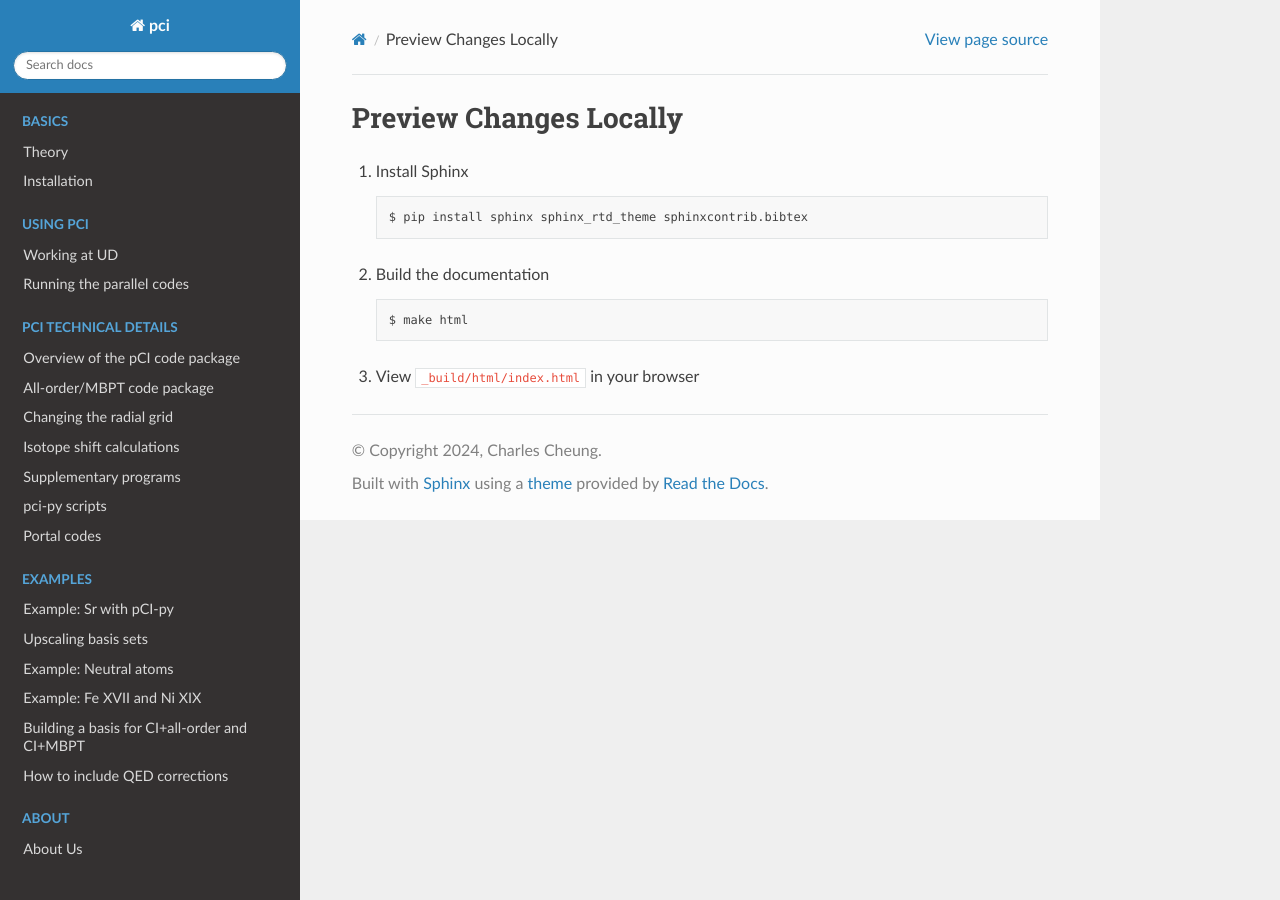
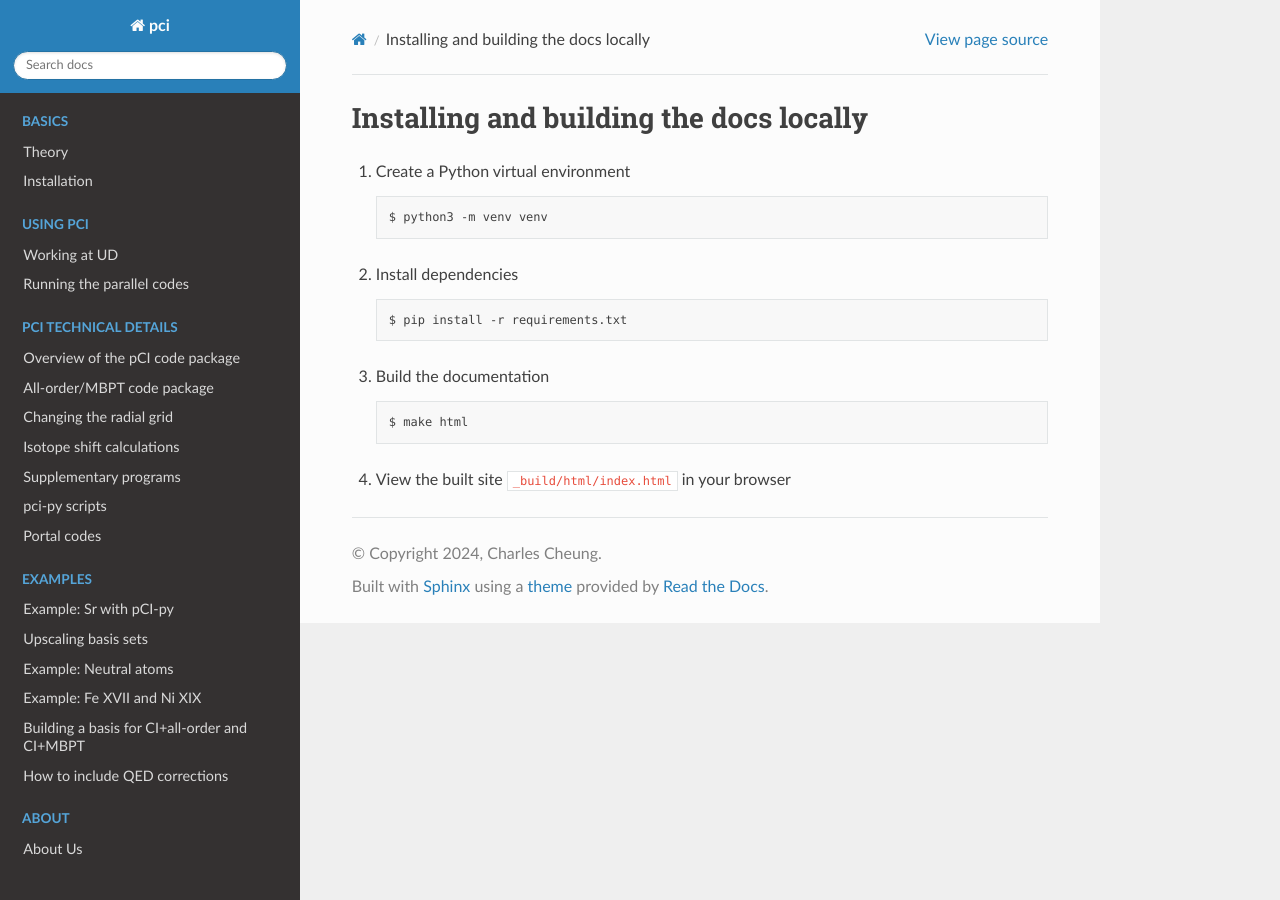
Before and after one commit to ud-pci/pCI, a Sphinx documentation site: the page built from docs/README.md, in a window 1280 px wide. Built offline with Sphinx 7.4.7 and the Read the Docs theme 2.0.0, drawn with Linux system fonts in a browser that asks for light colours.

Commit message:
update installation and build instructions

````diff
--- a/docs/README.md
+++ b/docs/README.md
@@ -1,16 +1,22 @@
-Preview Changes Locally
------------------------
+Installing and building the docs locally
+----------------------------------------
 
-1. Install Sphinx
+1. Create a Python virtual environment
 
    ```bash
-   $ pip install sphinx sphinx_rtd_theme sphinxcontrib.bibtex
+   $ python3 -m venv venv
    ```
 
-2. Build the documentation
+2. Install dependencies
+
+   ```bash
+   $ pip install -r requirements.txt
+   ```
+
+3. Build the documentation
 
    ```bash
    $ make html
    ```
 
-3. View `_build/html/index.html` in your browser
+4. View the built site `_build/html/index.html` in your browser
````
